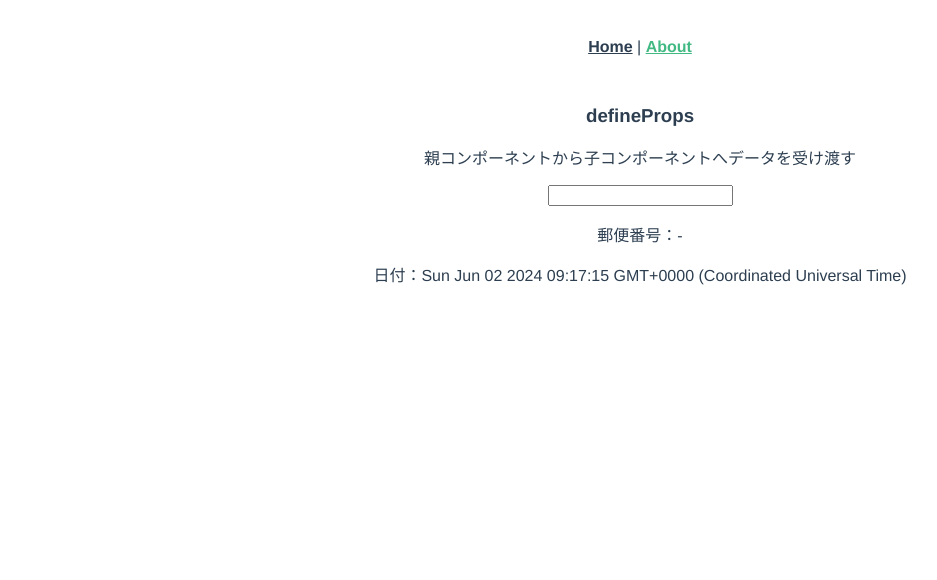
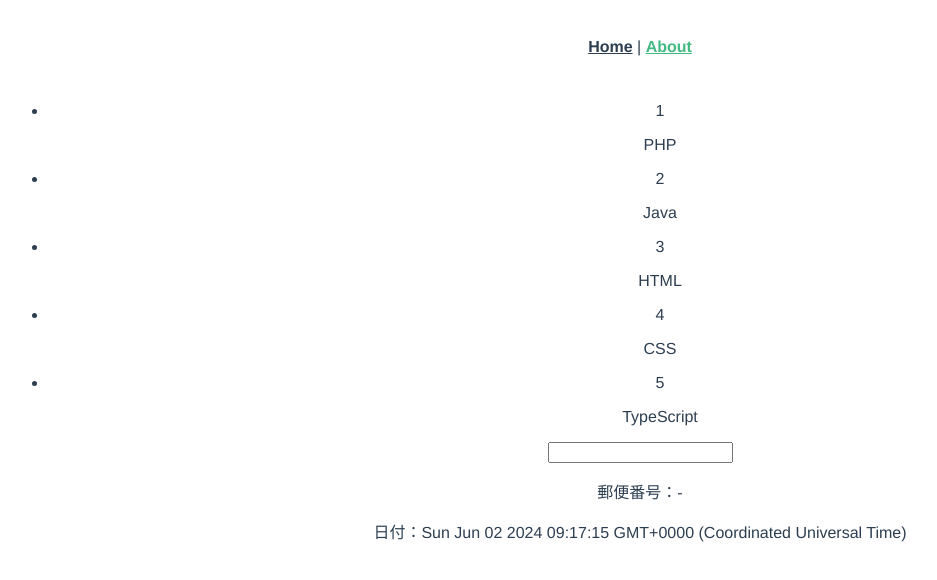
Before and after one commit to mashijifu/vue3-ts-example, a Vue app: page /about in a window 1280 px wide. Shown: the top 580 px of the page, without its empty margins (0-937 px from the left). Built offline with nearby package versions, Linux system fonts and the light colour scheme.

Commit message:
defineProps課題2

```diff
--- a/src/components/PropsSample.vue
+++ b/src/components/PropsSample.vue
@@ -1,14 +1,14 @@
 <template>
-  <section>
-    <h1>{{ title }}</h1>
-    <p>{{ description }}</p>
-  </section>
+  <li>
+    <p>{{ id }}</p>
+    <p>{{ name }}</p>
+  </li>
 </template>
 <script setup lang="ts">
 /* ここに適切な処理を記述 */
 interface Props {
-  title: string;
-  description: string;
+  id: number;
+  name: string;
 }
 const props = defineProps<Props>();
 </script>
--- a/src/views/AboutView.vue
+++ b/src/views/AboutView.vue
@@ -1,10 +1,14 @@
 <template>
   <div class="post-code">
     <section>
-      <PropsSample
-        title="defineProps"
-        description="親コンポーネントから子コンポーネントへデータを受け渡す"
-      />
+      <ul>
+        <PropsSample
+          v-for="language in languageList"
+          :key="language.id"
+          :id="language.id"
+          :name="language.name"
+        />
+      </ul>
     </section>
     <input maxlength="7" type="text" v-model="postCode" />
     <p>郵便番号：{{ hyphenCode }}</p>
@@ -16,15 +20,19 @@
 import { ref, computed } from "vue";
 import PropsSample from "@/components/PropsSample.vue";
 
-/* ①データを返す */
 const postCode = ref("");
+const languageList = [
+  { id: 1, name: "PHP" },
+  { id: 2, name: "Java" },
+  { id: 3, name: "HTML" },
+  { id: 4, name: "CSS" },
+  { id: 5, name: "TypeScript" },
+];
 
-/* ②算出プロパティを定義する */
 const hyphenCode = computed((): string => {
   return postCode.value.slice(0, 3) + "-" + postCode.value.slice(3, 7);
 });
 
-/* ③各メソッドを定義する */
 const displayDate = (): any => {
   return new Date();
 };
```
